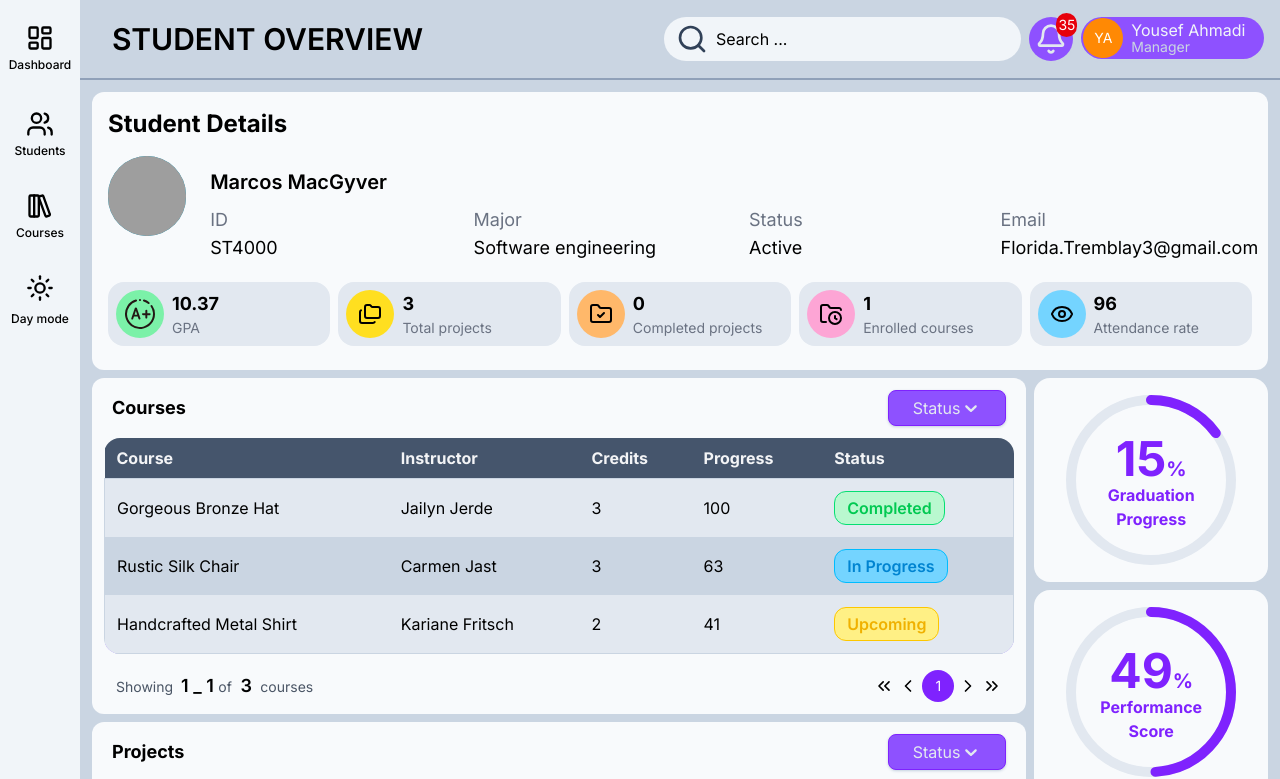
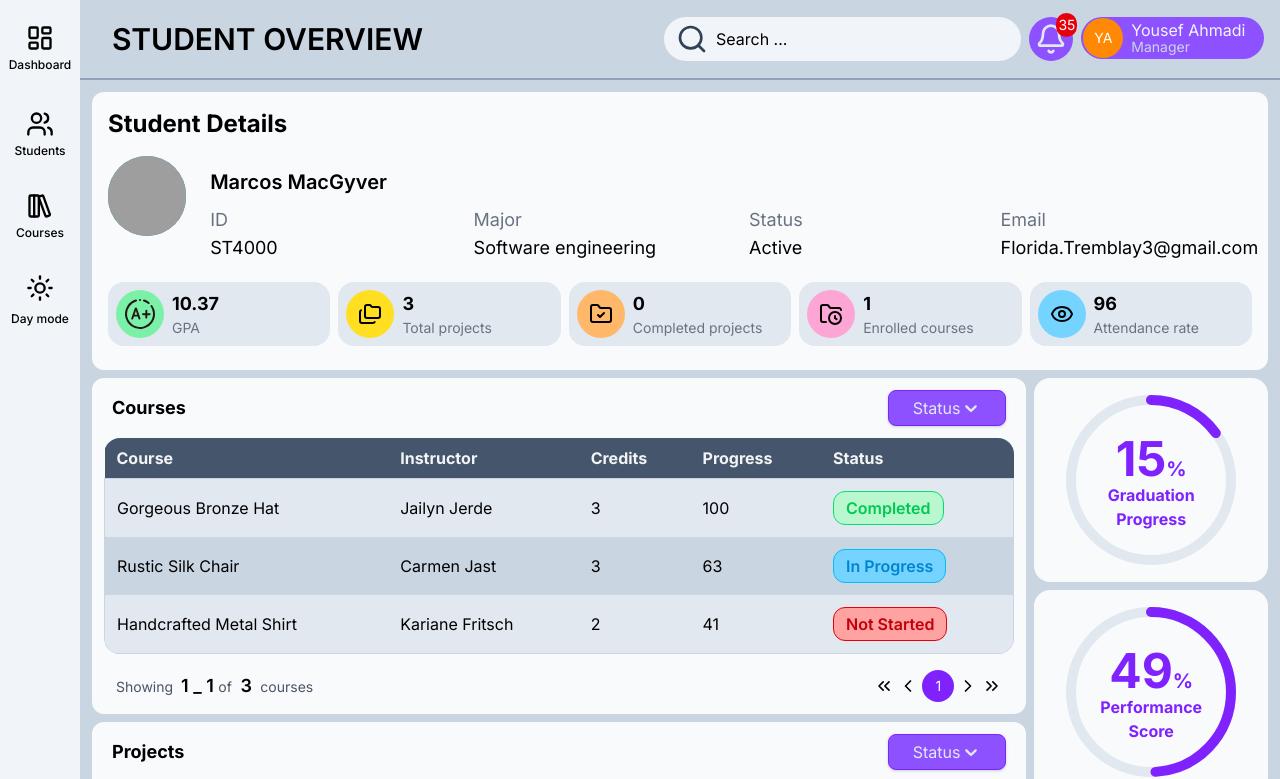
Before and after one commit to yousefahmadi2600-design/Dashboard-Management, a React (Vite) app: page /student/1 in a window 1280 px wide. Shown: the top 779 px of the page. Built offline with nearby package versions, Linux system fonts and the light colour scheme; grey boxes are pictures that could not be loaded.

Commit message:
Fix student page status select issue

```diff
--- a/src/components/header&sidebar/Header.jsx
+++ b/src/components/header&sidebar/Header.jsx
@@ -111,7 +111,7 @@ function Header() {
           }}
           className="flex h-9 w-9 items-center rounded-full bg-violet-500 text-slate-100 shadow-sm shadow-slate-300 md:w-40 md:p-0.5 lg:h-10.5 lg:min-w-40 lg:flex-1 dark:bg-violet-600 dark:shadow-slate-900"
         >
-          <div className="flex h-9 w-9 items-center justify-center rounded-full bg-orange-400 text-sm text-white md:h-8 md:w-8 lg:h-10 lg:w-10">
+          <div className="flex h-9 w-9 items-center justify-center rounded-full bg-orange-400 text-sm text-white hover:cursor-pointer md:h-8 md:w-8 lg:h-10 lg:w-10">
             YA
           </div>
           <div className="ml-2 hidden py-1 leading-4 md:block">
@@ -125,7 +125,7 @@ function Header() {
       <div
         ref={dropdownSearchRef}
         onClick={(e) => e.stopPropagation()}
-        className={`${isSearchOpen ? " pointer-events-auto translate-y-2 opacity-100" : "pointer-events-none translate-y-0 opacity-0"} fixed top-14 right-0 left-0 bg-slate-300 px-4 py-2 transition-all duration-300 sm:ml-16 md:ml-18 lg:hidden dark:bg-slate-950`}
+        className={`${isSearchOpen ? " pointer-events-auto translate-y-2 opacity-100" : "pointer-events-none translate-y-0 opacity-0"} fixed top-14 right-0 left-0 overflow-hidden bg-slate-300 px-4 py-2 transition-all duration-300 sm:ml-16 md:ml-18 lg:hidden dark:bg-slate-950`}
       >
         <div className="relative">
           <input
@@ -248,7 +248,7 @@ function Header() {
         >
           <div className="mt-4 grid grid-cols-1 gap-1">
             <div
-              className={`mx-auto flex h-14 w-14 items-center justify-center rounded-full bg-orange-400 text-sm text-white lg:h-20 lg:w-20`}
+              className={`mx-auto flex h-14 w-14 items-center justify-center rounded-full bg-orange-400 text-sm text-white hover:cursor-pointer lg:h-20 lg:w-20`}
             >
               YA
             </div>
@@ -257,7 +257,7 @@ function Header() {
               Manager
             </div>
           </div>
-          <button className="w-full border-t border-gray-400 p-2">
+          <button className="w-full border-t border-gray-400 p-2 hover:cursor-pointer">
             Sign out
           </button>
         </div>
--- a/src/data/courses.js
+++ b/src/data/courses.js
@@ -72,3 +72,28 @@ export const graduatedCourses = Array.from({ length: 30 }, (_, index) => {
     progress: 100,
   };
 });
+
+export const studentCourseStatus = ["In Progress", "Not Started", "Completed"];
+faker.seed(4);
+export const studentCourses = Array.from({ length: 30 }, (_, index) => {
+  const status = studentCourseStatus[faker.number.int({ min: 0, max: 2 })];
+  const category = [];
+  for (let i = 0; i < 3; i++) {
+    category.push(majors[faker.number.int({ min: 0, max: 3 })]);
+  }
+  const uniqueCategory = [...new Set(category)];
+  return {
+    id: index + 1,
+    name: faker.commerce.productName(),
+    instructor: faker.person.fullName(),
+    credits: faker.number.int({ min: 1, max: 3 }),
+    like: faker.number.float({ min: 2, max: 5, fractionDigits: 1 }),
+    participant: faker.number.int({ min: 30, max: 40 }),
+    categories: uniqueCategory,
+    price: faker.number.float({ min: 10, max: 30, fractionDigits: 1 }),
+    status: status,
+    progress:
+      status === "Completed" ? 100 : faker.number.int({ min: 30, max: 90 }),
+    image: courseUrl[index % courseUrl.length],
+  };
+});
--- a/src/data/students.jsx
+++ b/src/data/students.jsx
@@ -1,5 +1,5 @@
 import { faker } from "@faker-js/faker";
-import { courses, graduatedCourses } from "./courses";
+import { studentCourses, graduatedCourses } from "./courses";
 import { graduatedProjects, projects } from "./projects";
 
 const majors = [
@@ -15,7 +15,7 @@ export const recentStudents = Array.from({ length: 20 }, (_, index) => {
   const smallCourseList = [];
   const smallProjectList = [];
   for (let i = 0; i < faker.number.int({ min: 2, max: 7 }); i++) {
-    smallCourseList.push(courses[faker.number.int({ min: 0, max: 6 })]);
+    smallCourseList.push(studentCourses[faker.number.int({ min: 0, max: 6 })]);
     smallProjectList.push(projects[faker.number.int({ min: 0, max: 7 })]);
   }
 
@@ -44,7 +44,7 @@ export const students = Array.from({ length: 300 }, (_, index) => {
 
   const bigProjectList = [];
   for (let i = 0; i < faker.number.int({ min: 10, max: 20 }); i++) {
-    bigCourseList.push(courses[faker.number.int({ min: 0, max: 29 })]);
+    bigCourseList.push(studentCourses[faker.number.int({ min: 0, max: 29 })]);
     bigProjectList.push(projects[faker.number.int({ min: 0, max: 29 })]);
   }
   const uniqueBigCourses = [...new Set(bigCourseList)];
--- a/src/pages/Courses.jsx
+++ b/src/pages/Courses.jsx
@@ -14,6 +14,7 @@ function Courses() {
   //selectors
   const [categoryState, setCategoryState] = useState([]);
   const [courseStatusState, setCourseStatusState] = useState([]);
+  // eslint-disable-next-line react-hooks/exhaustive-deps
   useEffect(() => setCurrentPage(1), [courseStatusState, categoryState]);
   // search
   const [searchValue, setSearchValue] = useState("");
--- a/src/pages/StudentDetails.jsx
+++ b/src/pages/StudentDetails.jsx
@@ -3,7 +3,7 @@ import HeroSection from "../components/studentsDetails/HeroSection";
 import ProgressRing from "../components/studentsDetails/ProgressRing";
 import Table from "../components/ui/Table";
 import Pagination from "../pagination/Pagination";
-import {  useContext, useState } from "react";
+import { useContext, useState } from "react";
 import AnimatedMulti from "../components/ui/Select";
 import { projectStatusOptions } from "../constants/statusOptions";
 import StudentCourseCard from "../components/studentsDetails/StudentCourseCard";
@@ -16,9 +16,9 @@ import { StudentsContext } from "../context/StudentsContext";
 
 function StudentDetails() {
   // loading selekton
-  const {isLoading} = useSkeleton()
+  const { isLoading } = useSkeleton();
   // access to student
-  const {storedStudents} = useContext(StudentsContext)
+  const { storedStudents } = useContext(StudentsContext);
   const { id } = useParams();
   const student = storedStudents.find((item) => item.id === Number(id));
 
@@ -175,9 +175,10 @@ function StudentDetails() {
             {isLoading && <TableSkeleton totalCols={coursesInPages.length} />}
             {!isLoading && (
               <div className="grid grid-cols-1 gap-2 sm:grid-cols-2 md:hidden">
-                {coursesInPages.map((course, index) => (
-                  <StudentCourseCard course={course} key={index} />
-                ))}
+                {coursesInPages.map((course, index) => {
+                  console.log(course);
+                  return <StudentCourseCard course={course} key={index} />;
+                })}
               </div>
             )}
             {isLoading && (
```
